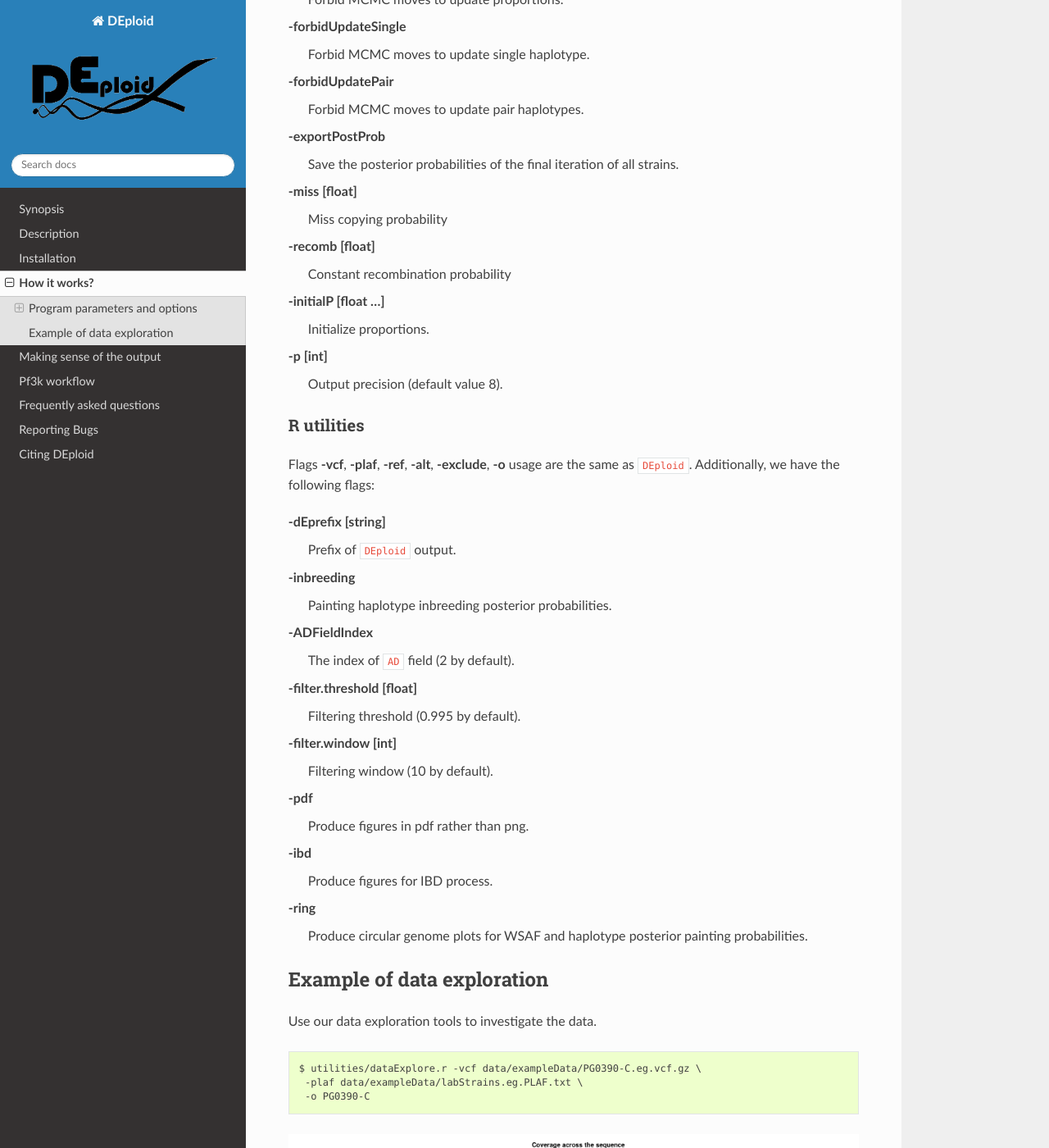
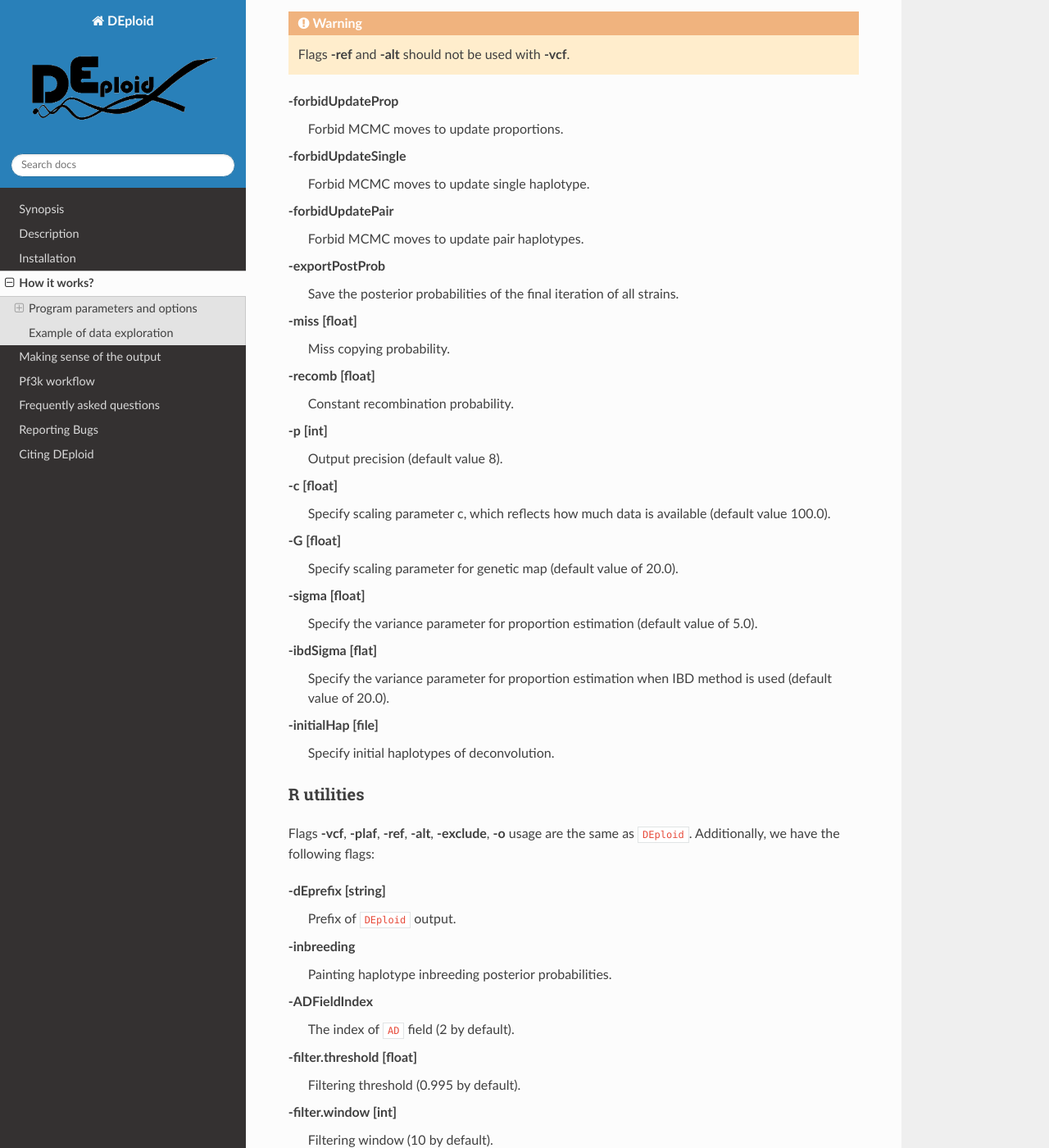
Before and after one commit to DEploid-dev/DEploid, a Sphinx documentation site: the page built from docs/input.rst, in a window 1280 px wide and 1400 px high, scrolled down 3009 px. Shown: the whole window at 82% size. Built offline with Sphinx 7.4.7 and the Read the Docs theme 2.0.0, drawn with Linux system fonts in a browser that asks for light colours; some of the changed text lies outside the part shown.

Commit message:
update flags

```diff
--- a/docs/input.rst
+++ b/docs/input.rst
@@ -79,6 +79,12 @@
 -inbreeding\
     Calculate the inbreeding probabilities.
 
+-initialP [float ...]
+    Initialize proportions.
+
+-ibdPainting\
+    IBD painting, compute posterior probabilities of IBD configurations of given strain proportions. This option must be used with flags `-initialP`.
+
 -h , -help
     Help.
 
@@ -131,17 +137,28 @@
     Save the posterior probabilities of the final iteration of all strains.
 
 -miss [float]
-    Miss copying probability
+    Miss copying probability.
 
 -recomb [float]
-    Constant recombination probability
-
--initialP [float ...]
-    Initialize proportions.
+    Constant recombination probability.
 
 -p [int]
     Output precision (default value 8).
 
+-c [float]
+    Specify scaling parameter c, which reflects how much data is available (default value 100.0).
+
+-G [float]
+    Specify scaling parameter for genetic map (default value of 20.0).
+
+-sigma [float]
+    Specify the variance parameter for proportion estimation (default value of 5.0).
+
+-ibdSigma [flat]
+    Specify the variance parameter for proportion estimation when IBD method is used (default value of 20.0).
+
+-initialHap [file]
+    Specify initial haplotypes of deconvolution.
 
 R utilities
 -----------
```
